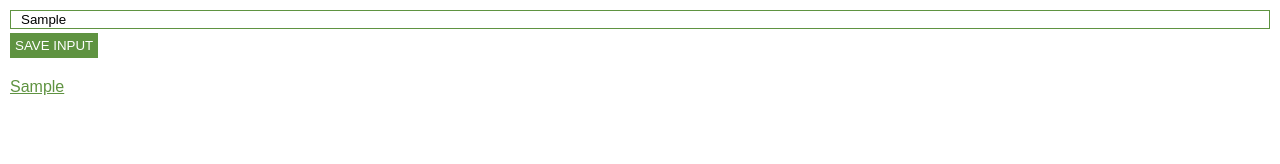
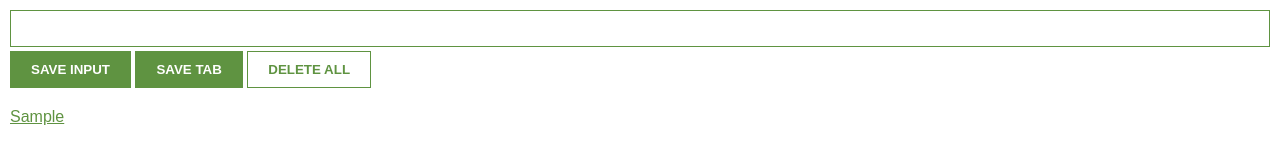
Before and after one commit to mohitparmar1/Leads-Tracker, a website built with Vite: page index.html in a window 1280 px wide. Both pictures are taken after typing "Sample" into the empty fields and a click on the button "SAVE INPUT". Built offline with nearby package versions, Linux system fonts and the light colour scheme.

Commit message:
made changes in js file

```diff
--- a/app.js
+++ /dev/null
@@ -1,22 +0,0 @@
-let myLeads = [];
-const inputEl = document.getElementById("input-el");
-const inputBtn = document.getElementById("input-btn");
-const ulEl = document.getElementById("ul-el");
-
-inputBtn.addEventListener("click", function () {
-  myLeads.push(inputEl.value);
-  inputEl.value == "";
-  rendeLeads();
-});
-
-function rendeLeads() {
-  let listItem = "";
-  for (let i = 0; i < myLeads.length; i++) {
-    listItem +=  ` <li>
-        <a target='_blank' href='${myLeads[i]}'>
-            ${myLeads[i]}
-        </a>
-    </li>  `
-  }
-  ulEl.innerHTML = listItem;
-}
--- a/index.html
+++ b/index.html
@@ -4,14 +4,16 @@
     <meta charset="UTF-8">
     <meta http-equiv="X-UA-Compatible" content="IE=edge">
     <meta name="viewport" content="width=device-width, initial-scale=1.0">
-    <title>Lead Tracker</title>
+    <title>Chrome Extension</title>
     <link rel="stylesheet" href="style.css">
 </head>
-<body>
-
-    <input type="text"  id="input-el">
-    <button type="button" id="input-btn">SAVE INPUT</button>
-    <ul id="ul-el"></ul>
-    <script src="app.js"></script>
-</body>
+    <body>
+        <input type="text" id="input-el">
+        <button id="input-btn">SAVE INPUT</button>
+        <button id="tab-btn">SAVE TAB</button>
+        <button id="delete-btn">DELETE ALL</button>
+        <ul id="ul-el">
+        </ul>
+        <script src="index.js"></script>
+    </body>
 </html>
--- /dev/null
+++ b/index.js
@@ -0,0 +1,47 @@
+let myLeads = []
+const inputEl = document.getElementById("input-el")
+const inputBtn = document.getElementById("input-btn")
+const ulEl = document.getElementById("ul-el")
+const deleteBtn = document.getElementById("delete-btn")
+const leadsFromLocalStorage = JSON.parse( localStorage.getItem("myLeads") )
+const tabBtn = document.getElementById("tab-btn")
+
+if (leadsFromLocalStorage) {
+    myLeads = leadsFromLocalStorage
+    render(myLeads)
+}
+
+tabBtn.addEventListener("click", function(){
+    chrome.tabs.query({active: true, currentWindow: true}, function(tabs){
+        myLeads.push(tabs[0].url)
+        localStorage.setItem("myLeads", JSON.stringify(myLeads) )
+        render(myLeads)
+    })
+})
+
+function render(leads) {
+    let listItems = ""
+    for (let i = 0; i < leads.length; i++) {
+        listItems += `
+            <li>
+                <a target='_blank' href='${leads[i]}'>
+                    ${leads[i]}
+                </a>
+            </li>
+        `
+    }
+    ulEl.innerHTML = listItems
+}
+
+deleteBtn.addEventListener("dblclick", function() {
+    localStorage.clear()
+    myLeads = []
+    render(myLeads)
+})
+
+inputBtn.addEventListener("click", function() {
+    myLeads.push(inputEl.value)
+    inputEl.value = ""
+    localStorage.setItem("myLeads", JSON.stringify(myLeads) )
+    render(myLeads)
+})
--- a/style.css
+++ b/style.css
@@ -1,5 +1,5 @@
-body{
-    margin: 0px;
+body {
+    margin: 0;
     padding: 10px;
     font-family: Arial, Helvetica, sans-serif;
     min-width: 400px;
@@ -7,32 +7,35 @@ body{
 
 input {
     width: 100%;
-    padding-left: 10px;
-    padding-right: 10px;
+    padding: 10px;
     box-sizing: border-box;
     border: 1px solid #5f9341;
-}
-input:focus{
-    border-bottom: #5f9341;
-}
-button{
-    border: none;
-    background-color:#5f9341;
-    color: white;
-    padding: 5px;
-    margin-top: 4px;
-    font-weight: 500;
+    margin-bottom: 4px;
 }
 
-ul{
-    list-style: none;
-    margin-top: 20px;
-    padding-left: 0px;
+button {
+    background: #5f9341;
+    color: white;
+    padding: 10px 20px;
+    border: 1px solid #5f9341;
+    font-weight: bold;
 }
 
-li{
-    margin-top: 2px;
-}
-li a{
+#delete-btn {
+    background: white;
     color: #5f9341;
 }
+
+ul {
+    margin-top: 20px;
+    list-style: none;
+    padding-left: 0;
+}
+
+li {
+    margin-top: 5px;
+}
+
+a {
+    color: #5f9341;
+}
```
Also changed, not shown: package.json (added, +13 -0 lines), icon.png, manifest.json, 1 other file.
